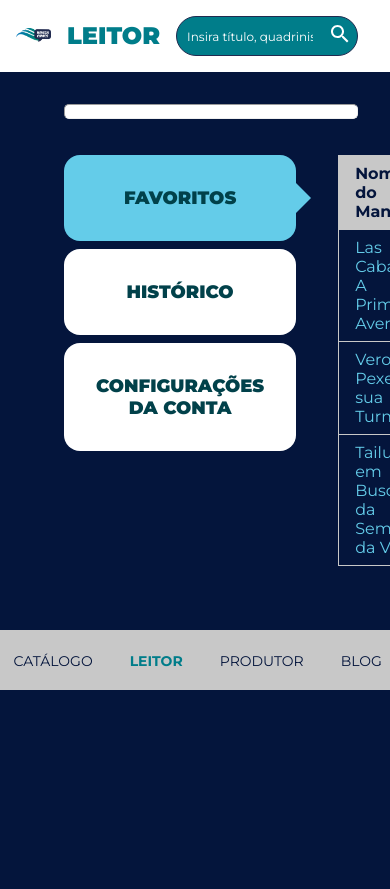
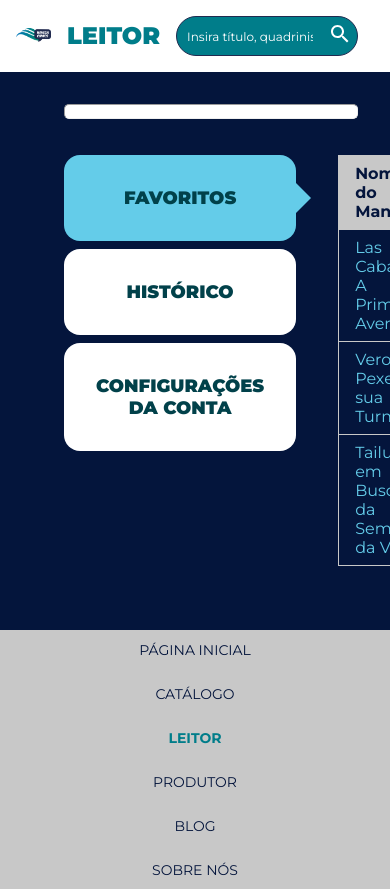
Before and after one commit to YannFigueiredo/narede, a React (Create React App) app in the folder frontend/: page /leitor in a window 390 px wide. Before the commit the page ends 844 px from the top, so only its background shows below. Built offline with nearby package versions, Linux system fonts and the light colour scheme.

Commit message:
style: adicionada responsividade ao footer

```diff
--- a/frontend/src/components/Footer/styles.js
+++ b/frontend/src/components/Footer/styles.js
@@ -5,6 +5,15 @@ export const Container = styled.footer`
   justify-content: center;
   align-items: center;
   background: ${({theme}) => theme.colors.gray["100"]};
+  padding: 0 ${({theme}) => theme.spacing.padding.very_large};
+
+  @media screen and (max-width: 992px) {
+    padding: 0 ${({theme}) => theme.spacing.padding.large};
+  }
+
+  @media screen and (max-width: 768px) {
+    padding: 0 ${({theme}) => theme.spacing.padding.small};
+  }
 `;
 
 export const MenuWrapper = styled.nav`
@@ -20,7 +29,7 @@ export const Menu = styled.ul`
   align-items: center;
   gap: ${({theme}) => theme.spacing.between_elements.very_small};
   text-transform: uppercase;
-  min-height: 60px;
+  min-height: 3.75rem;
 
   li {
     list-style: none;
@@ -41,4 +50,8 @@ export const Menu = styled.ul`
     color: ${({theme}) => theme.colors.blue["400"]};
     font-weight: 700;
   }
+
+  @media screen and (max-width: 768px) {
+    flex-direction: column;
+  }
 `;
```
